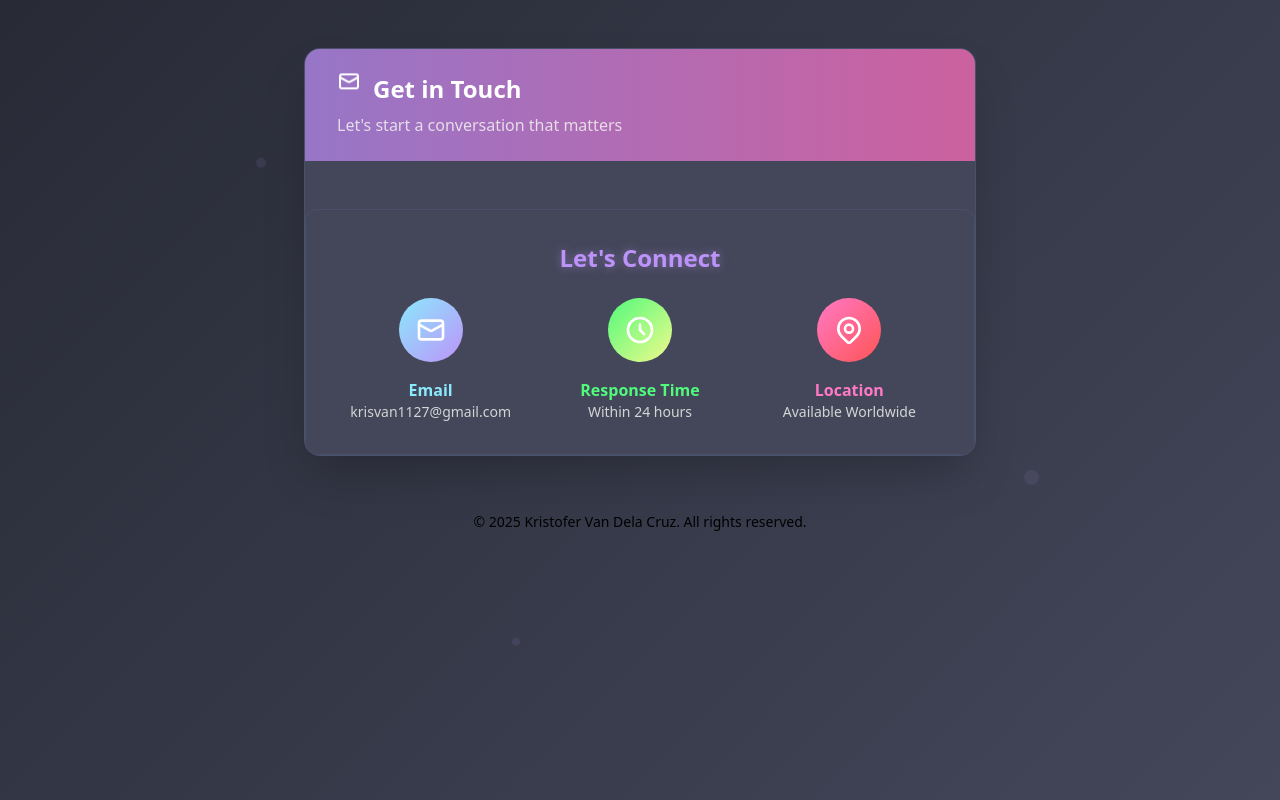
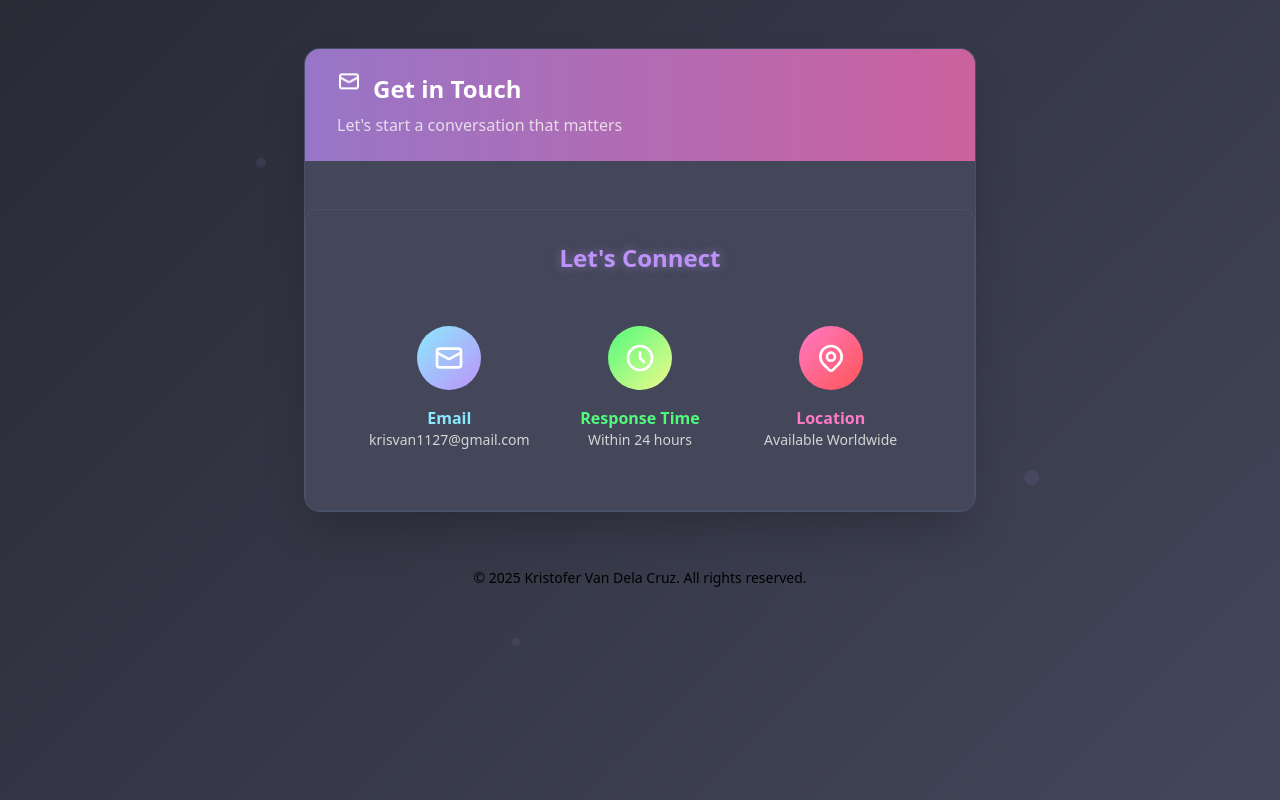
Before and after one commit to cawcowz/kristofer, a website: page src/contact.html in a window 1280 px wide. Drawn offline with nearby package versions, Linux system fonts and the light colour scheme.

Commit message:
Update contact.html

```diff
--- a/src/contact.html
+++ b/src/contact.html
@@ -162,7 +162,7 @@
             <div class="mt-12 text-center animate-fade-in" style="animation-delay: 0.3s;">
                 <div class="bg-dracula-current-line rounded-xl shadow-xl p-8 border border-dracula-comment/20 dracula-glow">
                     <h3 class="text-2xl font-semibold text-dracula-purple mb-6 glow-text">Let's Connect</h3>
-                    <div class="md:grid md:grid-cols-1 md:grid-cols-3 md:gap-6 flex">
+                    <div class="md:grid md:grid-cols-1 md:grid-cols-3 md:gap-6 flex p-7">
                         <div class="text-center group">
                             <div class="w-16 h-16 bg-gradient-to-br from-dracula-cyan to-dracula-purple rounded-full flex items-center justify-center mx-auto mb-4 group-hover:scale-110 transition-transform duration-300">
                                 <svg class="w-8 h-8 text-white" fill="none" stroke="currentColor" viewBox="0 0 24 24">
```
